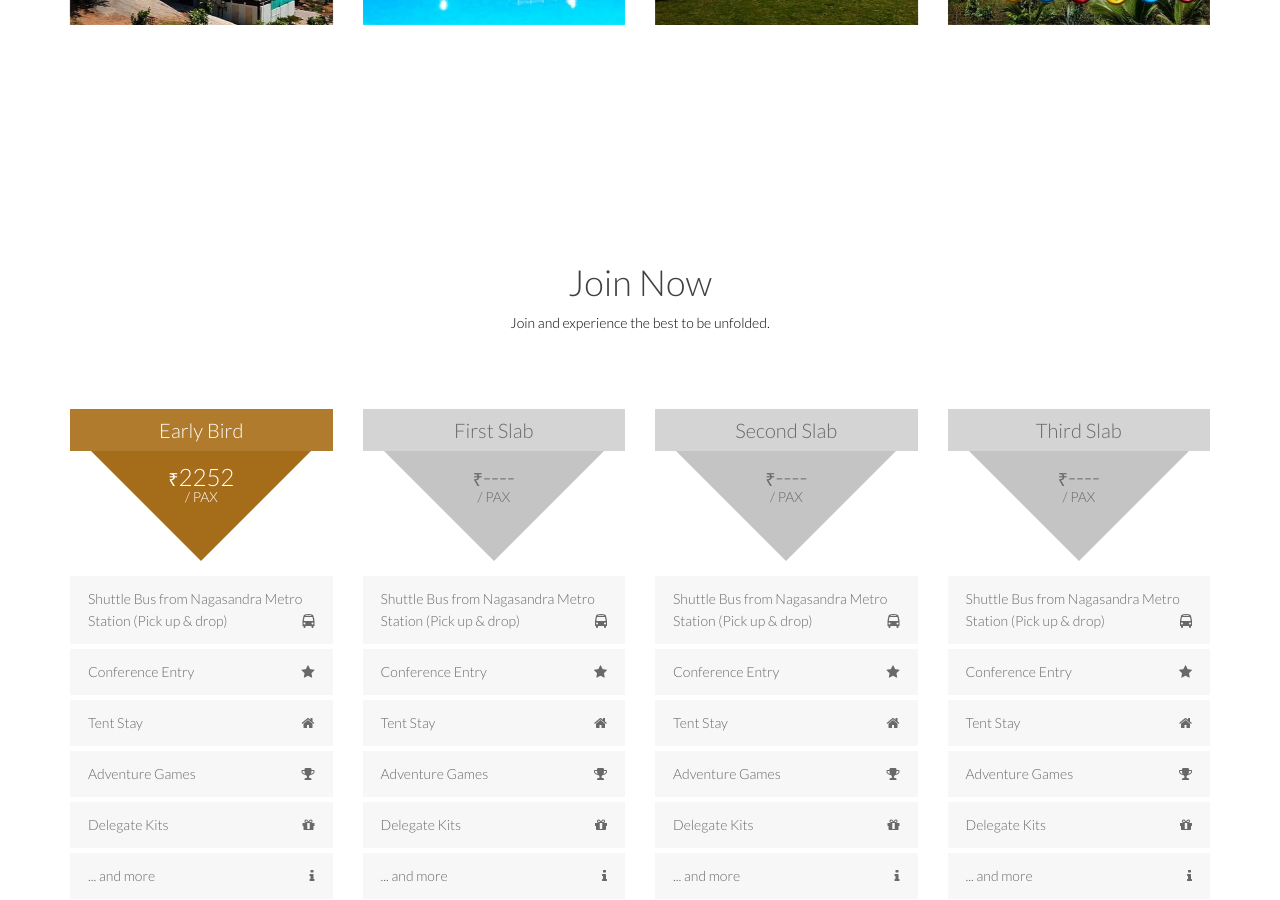
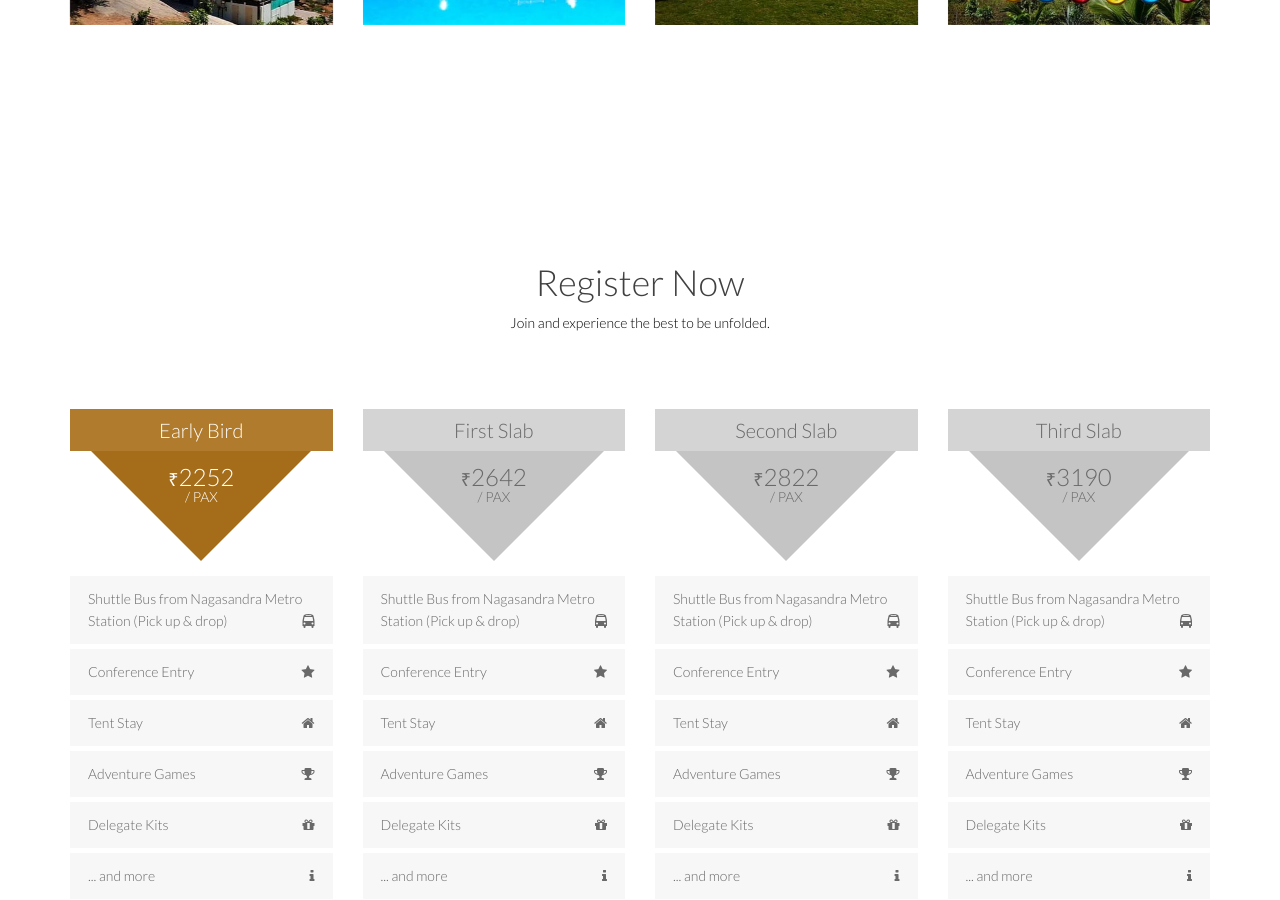
Before and after one commit to Rotaract3190/Vaibhava2021, a Jekyll site: the page built from index.html, in a window 1280 px wide and 900 px high, scrolled down 3673 px. Built offline with Jekyll 4.4.1, drawn with Linux system fonts in a browser that asks for light colours.

Commit message:
registration link

```diff
--- a/index.html
+++ b/index.html
@@ -65,7 +65,7 @@
                 <div class="slide-text">
                     <h1>Welcome </h1>
                     <p>The summons are here! Our Empire awaits your presence at the 43rd Annual District Rotaract Conference 2020-2021. Your majesty has it all lined up, the conference court, adventurous camps and of course the Fun-fair. Armour-up and get ready for the most Royal experience of the year! Scroll down for more.</p>
-                    <a href="{{site.data.info.cta_link}}" target="_blank" class="btn btn-common">Register</a>
+                    <a href="#price-table" class="btn btn-common">Register</a>
                 </div>
                 <img src="images/bangalore-palace.png" class="img-responsive slider-house" alt="slider image">
             </div>
@@ -114,7 +114,7 @@
                         </div>
                         <div class="col-sm-5 text-center wow fadeInRight" data-wow-duration="500ms" data-wow-delay="300ms">
                             <div class="tour-button">
-                                <a href="{{site.data.info.cta_link}}" target="_blank" class="btn btn-common">GET ONBOARD</a>
+                                <a href="#price-table" class="btn btn-common">GET ONBOARD</a>
                              </div>
                         </div>
                     </div>
@@ -191,7 +191,7 @@
         <div id="price-table">
             <div class="row">
 
-                <h1 class="title text-center wow fadeInDown" data-wow-duration="500ms" data-wow-delay="300ms">Join Now</h1>
+                <h1 class="title text-center wow fadeInDown" data-wow-duration="500ms" data-wow-delay="300ms">Register Now</h1>
                 <p class="text-center padding-bottom wow fadeInDown" data-wow-duration="400ms" data-wow-delay="400ms">Join and experience the best to be unfolded. <br>
                 {% for slab in site.data.info.slabs %}
                 <div class="col-sm-6 col-md-3">
@@ -206,7 +206,7 @@
                             {% endfor %}
                         </ul>
                         {% if slab.active %}
-                        <a href="{{slab.link}}" target="_blank" class="btn btn-buynow">Register Now</a>
+                        <a href="{{site.data.info.cta_link}}" target="_blank" class="btn btn-buynow">Register Now</a>
                         {% else %}
                         <a class="btn btn-buynow">Register Now</a>
                         {% endif %}
```
Also changed, not shown: _data/info.yml (+3 -7 lines).
